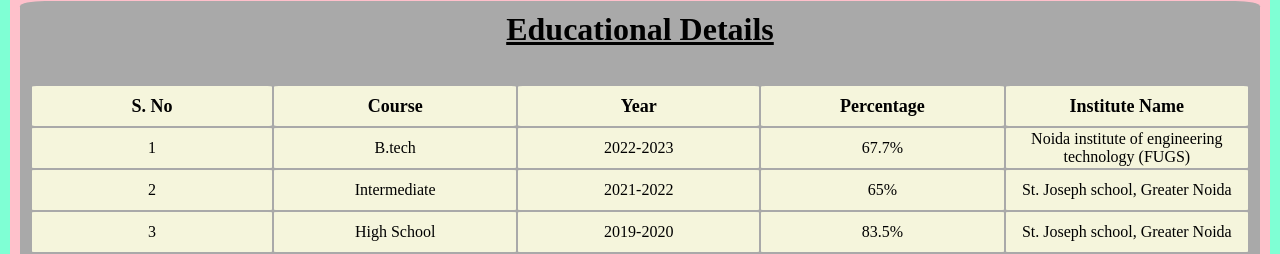
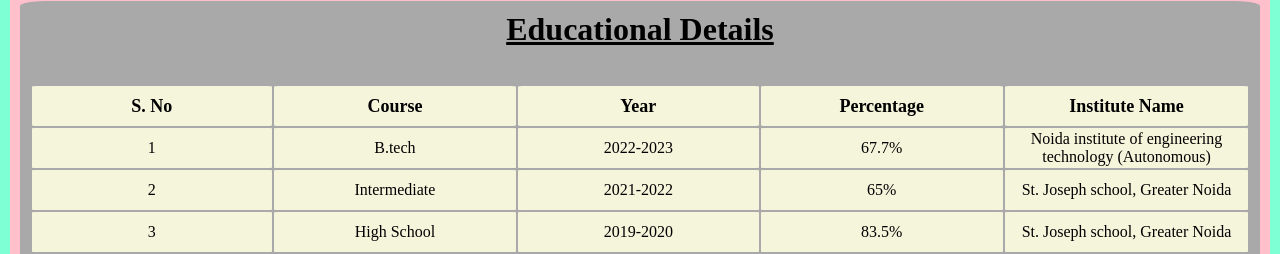
Before and after one commit to dhruv-singh-karki/CODSOFT, a plain HTML site: page portfolio/portfolio.html in a window 1280 px wide. Shown: the part 976-1230 px from the top of the page. Drawn offline with Linux system fonts and the light colour scheme.

Commit message:
Update portfolio.html

```diff
--- a/portfolio/portfolio.html
+++ b/portfolio/portfolio.html
@@ -147,7 +147,7 @@
                                 <center>67.7%</center>
                             </td>
                             <td>
-                                <center>Noida institute of engineering technology (FUGS)</center>
+                                <center>Noida institute of engineering technology (Autonomous)</center>
                             </td>
                         </tr>
                         <tr>
```
